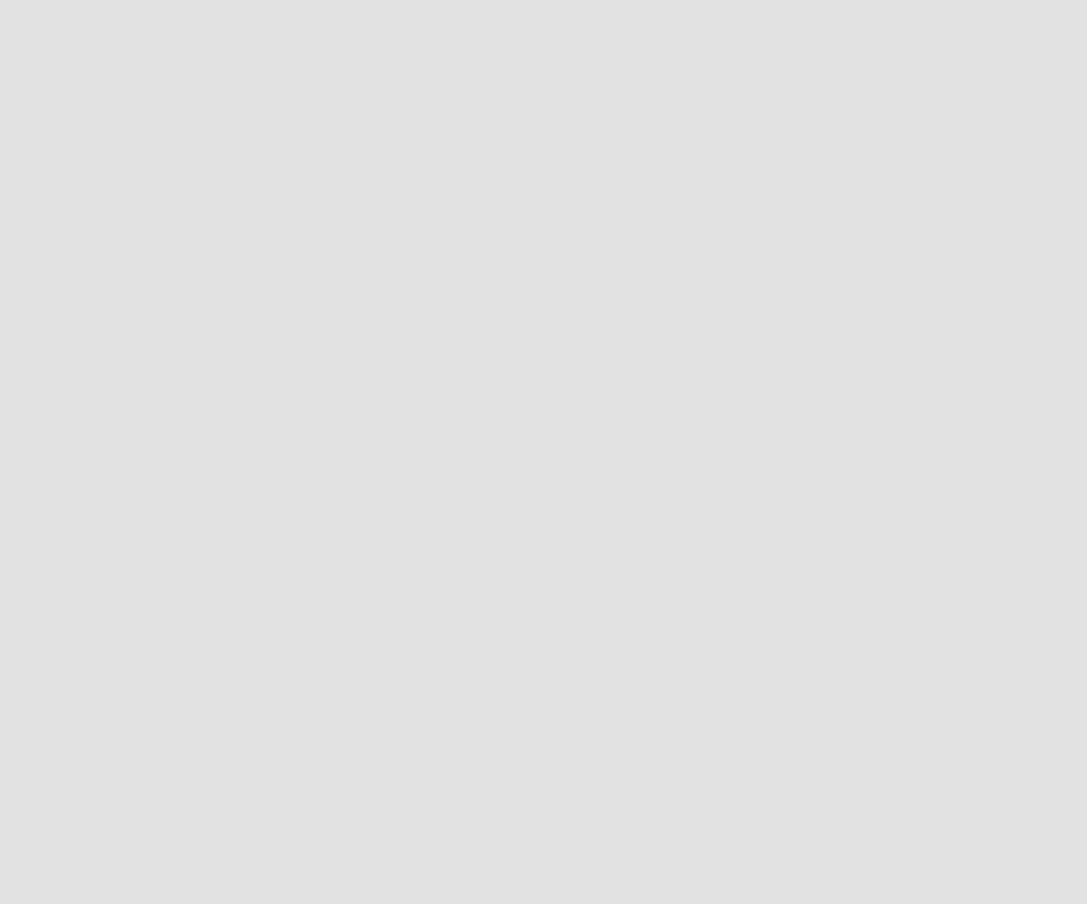
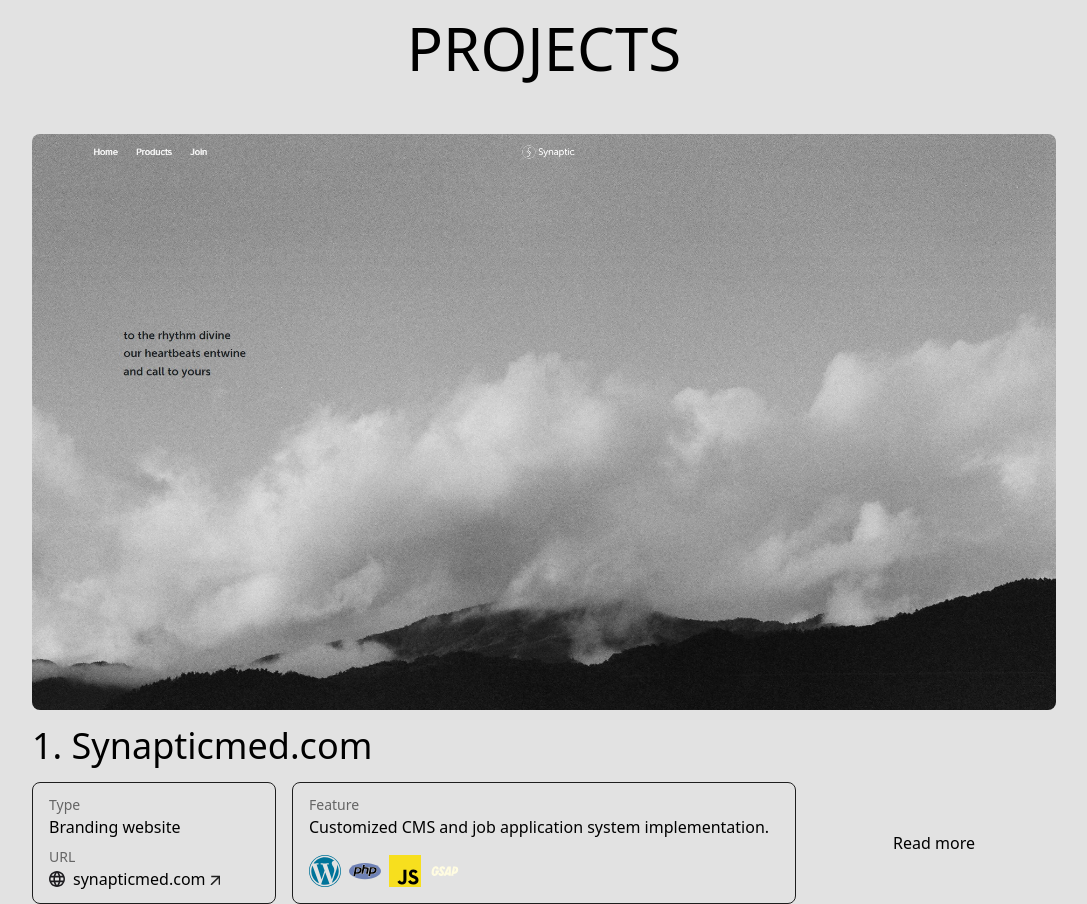
Before and after one commit to Zer02z2/webdev-portfolio, a Next.js app: page / in a window 1280 px wide. Shown: the part 860-1764 px from the top of the page, without its empty margins (96-1183 px from the left). Before the commit the page ends 800 px from the top, so only its background shows below. Built offline with nearby package versions, Linux system fonts and the light colour scheme.

Commit message:
Project brief

```diff
--- a/app/_components/matter.tsx
+++ b/app/_components/matter.tsx
@@ -52,6 +52,11 @@ export const MatterScene = () => {
         "figma",
       ]
 
+    const dpr = window.devicePixelRatio || 1
+    canvas.width = canvasWidth * dpr
+    canvas.height = canvasHeight * dpr
+    ctx.scale(dpr, dpr)
+
     const imgMap: {
       [name: string]: { src: HTMLImageElement; w: number; h: number }
     } = {}
@@ -62,7 +67,7 @@ export const MatterScene = () => {
         .toLowerCase()
       if (!imgMap[name]) {
         imgMap[name] = {
-          src: createImg(`./techIcons/${fileName}.svg`),
+          src: createImg(`/techIcons/${fileName}.svg`),
           w: iconSize * textureScale,
           h: iconSize * textureScale,
         }
@@ -96,14 +101,14 @@ export const MatterScene = () => {
       }
     )
     imgMap.ball = {
-      src: createImg("./portrait.png"),
+      src: createImg("/portrait.png"),
       w: 2 * iconSize * 0.9,
       h: 2 * iconSize * 0.9,
     }
 
     const ground = Bodies.rectangle(
-      canvas.width / 2,
-      canvas.height,
+      canvasWidth / 2,
+      canvasHeight,
       canvas.width,
       1,
       {
@@ -112,14 +117,14 @@ export const MatterScene = () => {
       }
     )
     const nameBox = Bodies.rectangle(
-      canvas.width / 2 - 238,
-      canvas.height - 46,
+      canvasWidth / 2 - 238,
+      canvasHeight - 46,
       522,
       93,
       { label: "nameBox", isStatic: true }
     )
     imgMap.nameBox = {
-      src: createImg("./ZONGZE.svg"),
+      src: createImg("/ZONGZE.svg"),
       w: 522,
       h: 93,
     }
@@ -196,7 +201,7 @@ export const MatterScene = () => {
   return (
     <div className="w-full">
       <div className="flex justify-center">
-        <canvas ref={canvasRef} width={2000} height={600} />
+        <canvas ref={canvasRef} style={{ width: 2000, height: 600 }} />
       </div>
     </div>
   )
--- /dev/null
+++ b/app/_components/roundedImg.tsx
@@ -0,0 +1,15 @@
+import Image from "next/image"
+
+export const RoundedImg = ({
+  src,
+  alt = "image",
+}: {
+  src: string
+  alt?: string
+}) => {
+  return (
+    <div className="overflow-hidden rounded-lg">
+      <Image src={src} alt={alt} width="2560" height="1440" />
+    </div>
+  )
+}
--- /dev/null
+++ b/app/_components/techIcon.tsx
@@ -0,0 +1,8 @@
+export const TechIcon = ({ name }: { name: string }) => {
+  const fileName = name
+    .split(/[^a-zA-Z]+/)
+    .join("-")
+    .toLowerCase()
+  const src = `/techIcons/${fileName}.svg`
+  return <img src={src} />
+}
--- /dev/null
+++ b/app/overview.tsx
@@ -0,0 +1,57 @@
+import { Fragment } from "react"
+import { Bento } from "./_components/bento"
+import { IconText } from "./_components/iconText"
+import { RoundedImg } from "./_components/roundedImg"
+import { SmallText } from "./_components/smallText"
+import { ProjectMeta } from "./projectMeta"
+import { TechIcon } from "./_components/techIcon"
+
+export const Overview = ({
+  data,
+  order,
+}: {
+  data: ProjectMeta
+  order: string
+}) => {
+  const { src, alt, title, type, url, urlName, feature, tech } = data
+
+  const techIcons = tech.map((name, index) => {
+    return (
+      <Fragment key={index}>
+        <div className="size-8">
+          <TechIcon name={name} />
+        </div>
+      </Fragment>
+    )
+  })
+
+  return (
+    <div>
+      <div className="grid place-items-center pt-14">
+        <div className="max-w-5xl">
+          <RoundedImg src={src} alt={alt} />
+          <h1 className="text-4xl pt-4">{`${order}. ${title}`}</h1>
+          <div className="grid grid-cols-4 pt-4 gap-x-4">
+            <Bento>
+              <SmallText>Type</SmallText>
+              <p>{type}</p>
+              <div className="pt-2"></div>
+              <SmallText>URL</SmallText>
+              <IconText src="./icons/browser.svg" text={urlName} url={url} />
+            </Bento>
+            <div className="col-span-2">
+              <Bento>
+                <SmallText>Feature</SmallText>
+                <p>{feature}</p>
+                <div className="flex gap-x-2 pt-4">{techIcons}</div>
+              </Bento>
+            </div>
+            <Bento border={false}>
+              <div className="grid place-items-center h-full">Read more</div>
+            </Bento>
+          </div>
+        </div>
+      </div>
+    </div>
+  )
+}
--- a/app/page.tsx
+++ b/app/page.tsx
@@ -1,13 +1,16 @@
 import { Landing } from "./landing"
+import { Overview } from "./overview"
+import { synapticMeta } from "./projectMeta"
 
 export default function Home() {
   return (
     <div>
       <Landing />
-      <div></div>
-      <div>
-        <h1>PROJECTS</h1>
+      <div className="pt-36"></div>
+      <div className="grid place-items-center">
+        <h1 className="text-6xl">PROJECTS</h1>
       </div>
+      <Overview data={synapticMeta} order="1" />
     </div>
   )
 }
--- /dev/null
+++ b/app/projectMeta.ts
@@ -0,0 +1,21 @@
+export interface ProjectMeta {
+  src: string
+  alt: string
+  title: string
+  type: string
+  url: string
+  urlName: string
+  feature: string
+  tech: string[]
+}
+
+export const synapticMeta: ProjectMeta = {
+  src: "/projects/synaptic/landing.jpg",
+  alt: "Landing page of Synaptic Medical",
+  title: "Synapticmed.com",
+  type: "Branding website",
+  url: "https://synapticmed.com/",
+  urlName: "synapticmed.com",
+  feature: "Customized CMS and job application system implementation.",
+  tech: ["wordpress", "php", "javascript", "gsap"],
+}
```
Also changed, not shown: public/projects/synaptic/landing.jpg (added).
